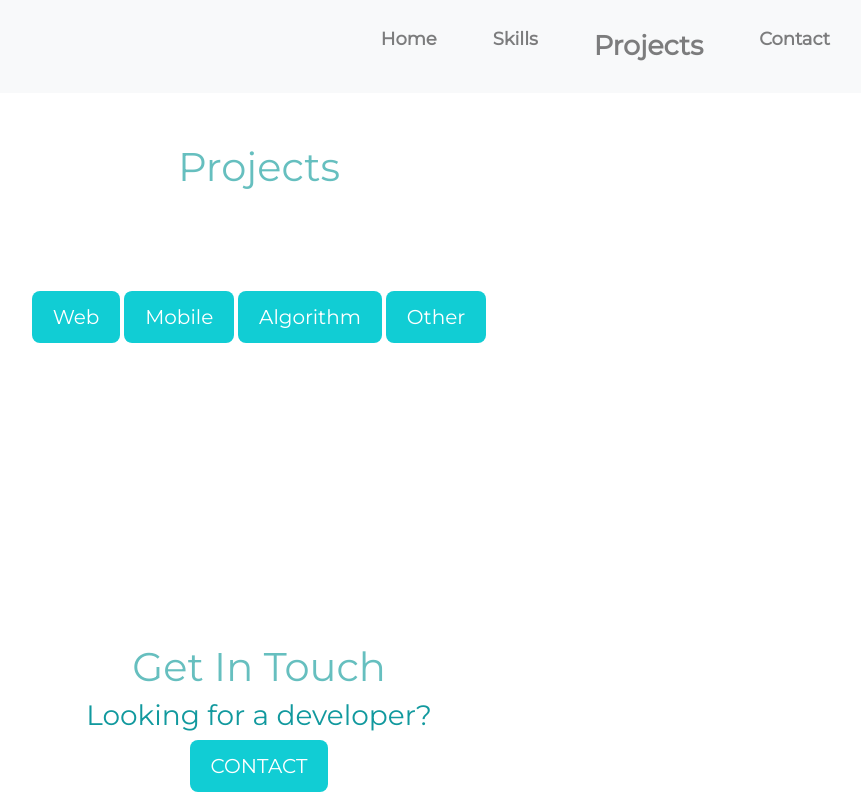
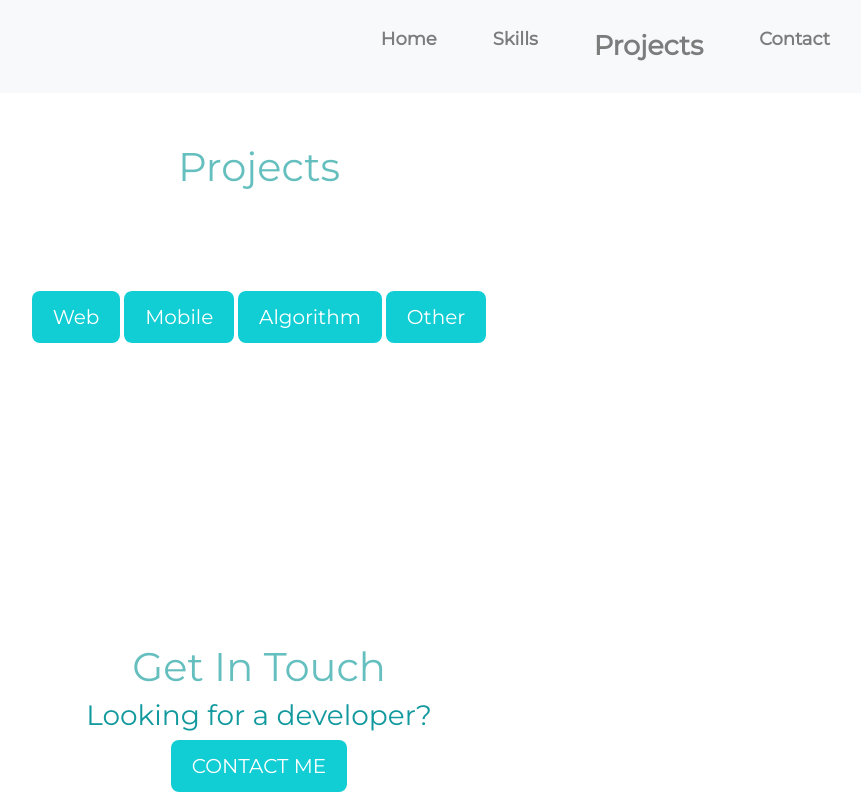
Before and after one commit to TXC4/CarltonFogle, a website: page CSS-MySite-Final-master/projects.html in a window 1280 px wide. Shown: the top 800 px of the page, without its empty margins (381-1242 px from the left). Drawn offline with nearby package versions, Linux system fonts and the light colour scheme.

Commit message:
revert change

```diff
--- a/CSS-MySite-Final-master/projects.html
+++ b/CSS-MySite-Final-master/projects.html
@@ -108,7 +108,7 @@
           id="projectsContactButton"
           onclick="getPhoneNumber('projectsContactButton')"
         >
-          CONTACT
+          CONTACT ME
         </button>
       </div>
 
```
